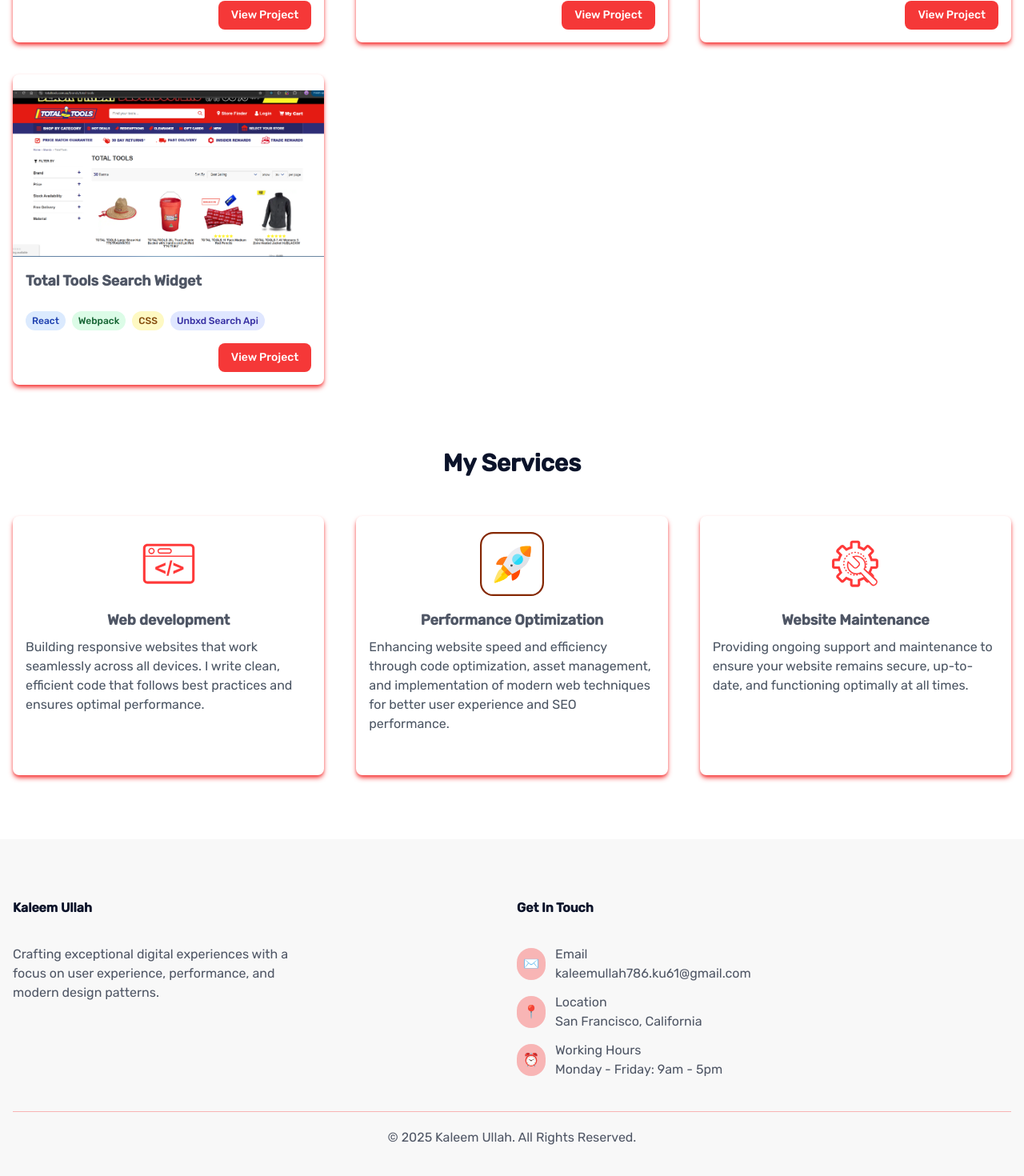
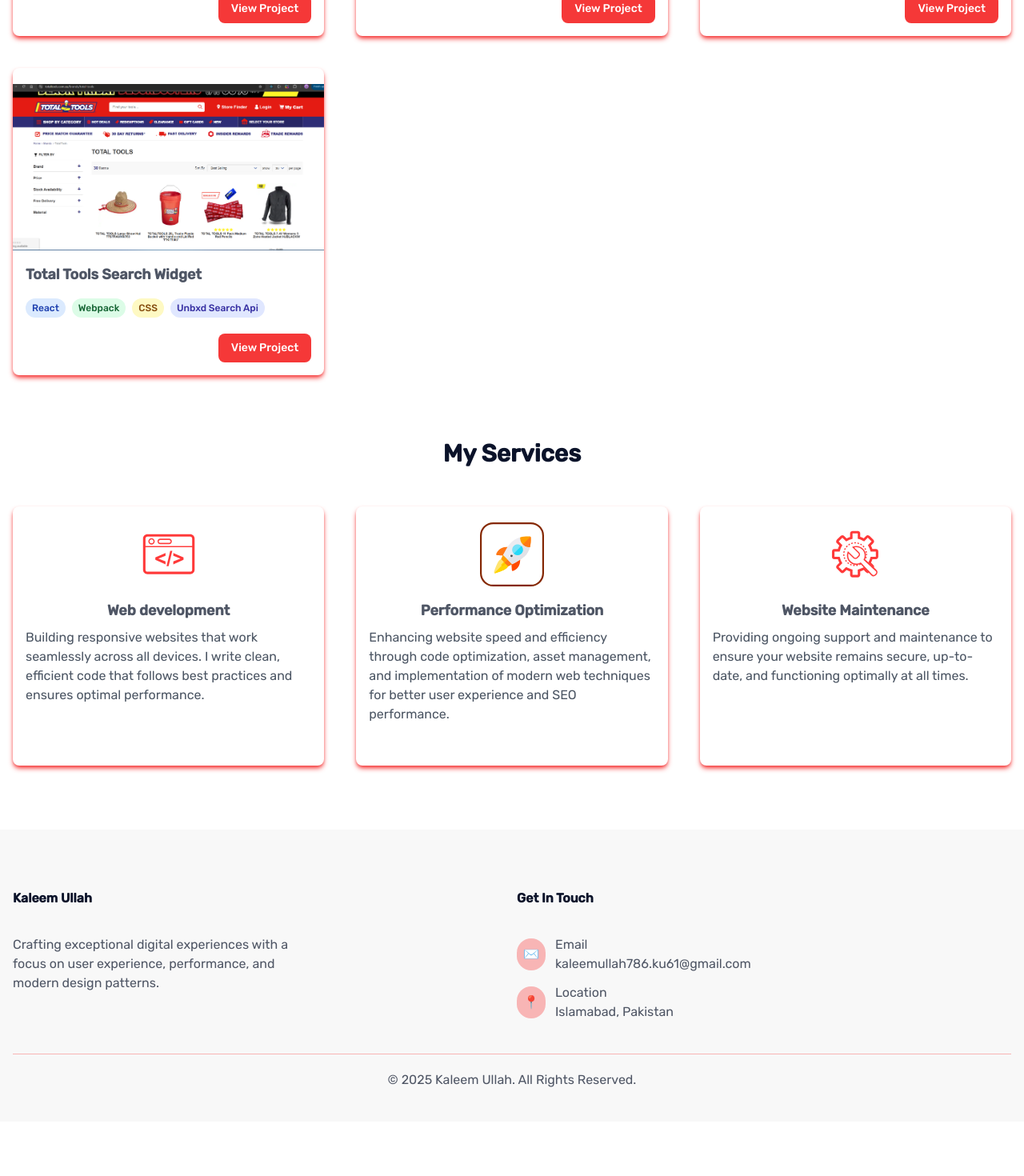
Before and after one commit to kaleemullahdev/kaleem-ullah, a Next.js app: page / in a window 1280 px wide. Shown: the part 1769-3239 px from the top of the page at 80% size. After the commit the page ends 3171 px from the top, so only its background shows below. Built offline with nearby package versions, Linux system fonts and the light colour scheme.

Commit message:
Removes some extra detail

```diff
--- a/src/components/footer.tsx
+++ b/src/components/footer.tsx
@@ -17,13 +17,6 @@ export const Footer = () => {
               Get In Touch
             </h3>
             <div className="text-textPrimary pt-10 flex flex-col gap-3">
-              {/* <div className="flex items-center gap-3">
-                <div className="bg-secondary rounded-full px-2 py-2">📱</div>
-                <div className="flex flex-col justify-center">
-                  <h4>Phone</h4>
-                  <p>+1 (123) 456-7890</p>
-                </div>
-              </div> */}
               <div className="flex items-center gap-3">
                 <div className="bg-secondary rounded-full px-2 py-2">✉️</div>
                 <div className="flex flex-col justify-center">
@@ -35,14 +28,7 @@ export const Footer = () => {
                 <div className="bg-secondary rounded-full px-2 py-2">📍</div>
                 <div className="flex flex-col justify-center">
                   <h4>Location</h4>
-                  <p>San Francisco, California</p>
-                </div>
-              </div>
-              <div className="flex items-center gap-3">
-                <div className="bg-secondary rounded-full px-2 py-2">⏰</div>
-                <div className="flex flex-col justify-center">
-                  <h4>Working Hours</h4>
-                  <p>Monday - Friday: 9am - 5pm</p>
+                  <p>Islamabad, Pakistan</p>
                 </div>
               </div>
             </div>
--- a/src/components/project-card.tsx
+++ b/src/components/project-card.tsx
@@ -61,10 +61,13 @@ export const ProjectCard = ({
           className="w-full h-full object-cover"
         />
       </motion.div>
-      <div className="flex flex-col flex-grow p-4">
-        <h3 className="text-lg text-textPrimary font-semibold mb-2">{name}</h3>
+      <div className="flex flex-col flex-grow p-4  justify-between">
+        <div>
+          <h3 className="text-lg text-textPrimary font-semibold mb-2">
+            {name}
+          </h3>
           <p className="text-gray-600 mb-4">{description}</p>
-        <div className="flex flex-wrap gap-2 mb-4">
+          <div className="flex flex-wrap gap-2">
             {technologies.map((tech, key) => {
               const { bg, text } = getRandomColor(key)
               return (
@@ -77,7 +80,8 @@ export const ProjectCard = ({
               )
             })}
           </div>
-        <div className="mt-auto ml-auto flex justify-center">
+        </div>
+        <div className="mt-5 flex justify-end">
           <Link href={url} target="_blank">
             <motion.button
               whileHover={{ scale: 1.1 }}
```
Lines whose indentation alone changed are shown as unchanged.
